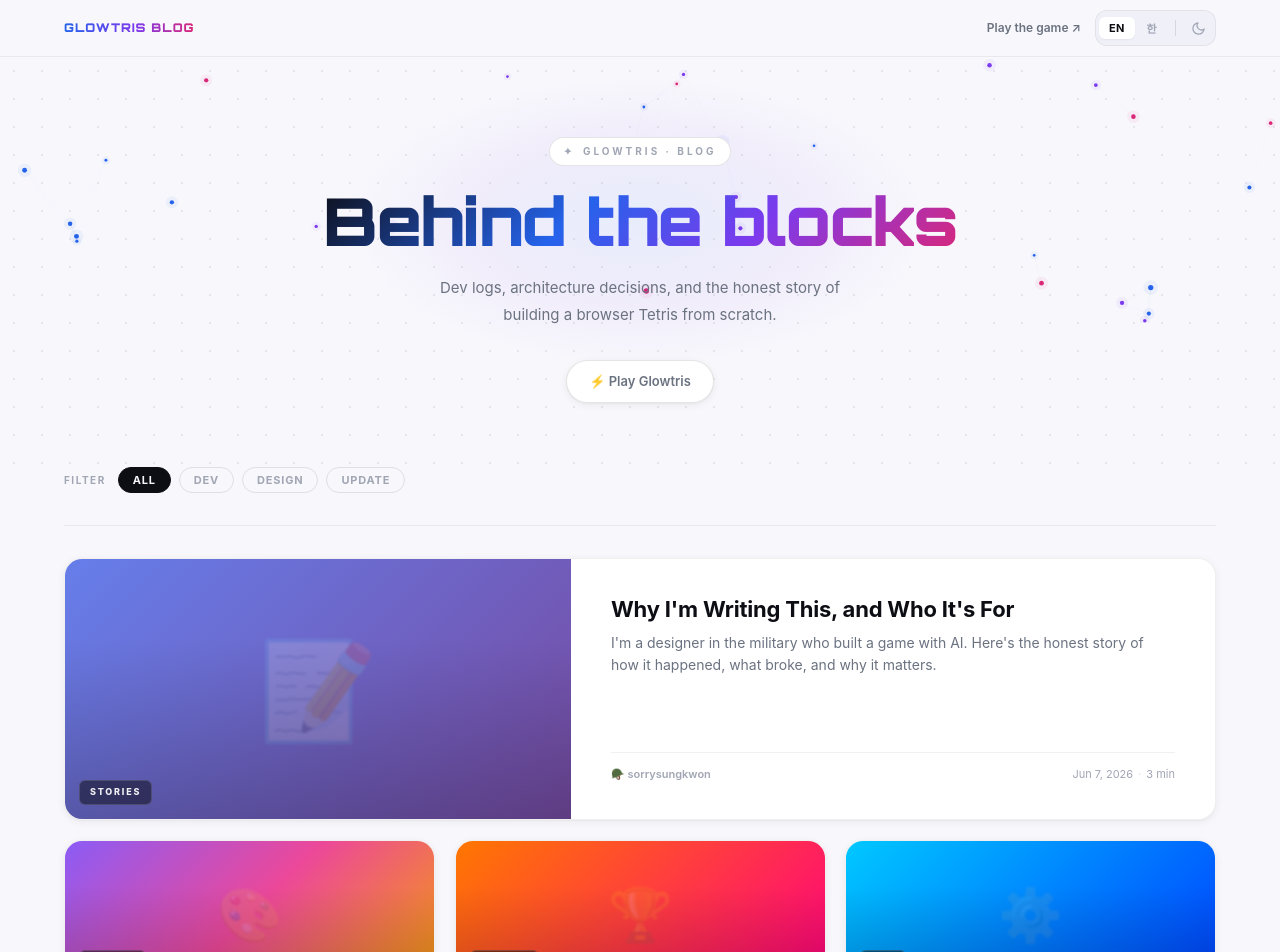
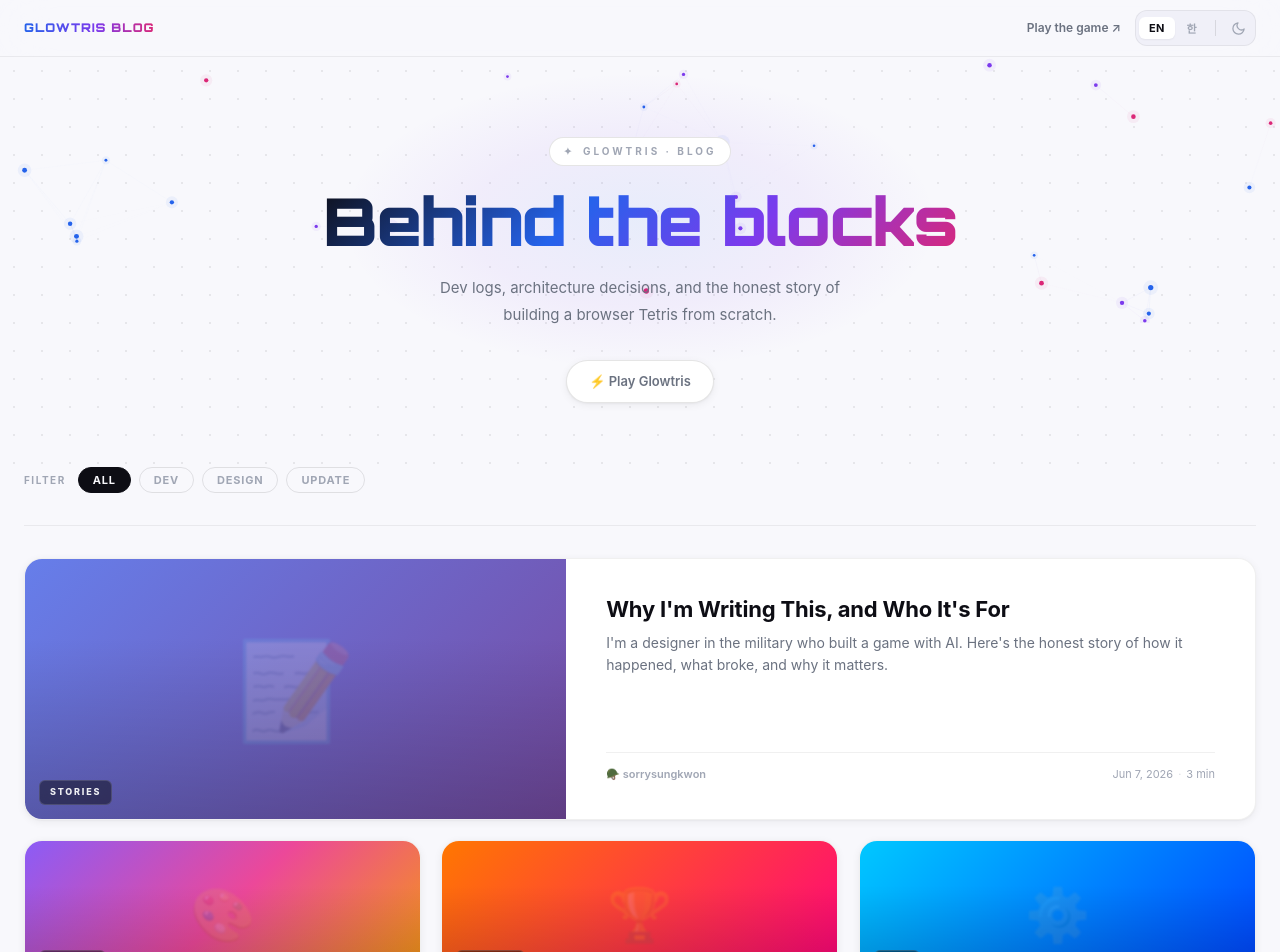
Before and after one commit to sorrysungkwon/glowtris-blog, a Next.js app: page / in a window 1280 px wide. Shown: the top 952 px of the page. Built offline with nearby package versions, Linux system fonts and the light colour scheme; a web font is replaced by a local one.

Commit message:
design: align editor and admin widths with GNB layout grid at 1280px

```diff
--- a/app/globals.css
+++ b/app/globals.css
@@ -126,7 +126,7 @@
 button { font-family: inherit; cursor: pointer; border: none; }
 
 /* ─── Layout ─────────────────────────────────────────────────────────────── */
-.container { max-width: 1200px; margin: 0 auto; padding: 0 var(--space-6); }
+.container { max-width: 1280px; margin: 0 auto; padding: 0 var(--space-6); }
 @media (max-width: 640px) { .container { padding: 0 var(--space-4); } }
 
 /* ─── Header — Gestalt: Figure-Ground + Continuity ───────────────────────── */
@@ -959,8 +959,13 @@
   z-index: 100;
   box-shadow: var(--shadow-xs);
 }
+@media (max-width: 640px) {
+  .admin-header {
+    padding: 0 var(--space-4);
+  }
+}
 .admin-header-inner {
-  max-width: 1400px;
+  max-width: 1280px;
   margin: 0 auto;
   height: 56px;
   display: flex;
@@ -985,9 +990,14 @@
 
 /* Posts grid — admin */
 .admin-body {
-  max-width: 1400px;
+  max-width: 1280px;
   margin: 0 auto;
   padding: var(--space-8) var(--space-6);
+}
+@media (max-width: 640px) {
+  .admin-body {
+    padding: var(--space-8) var(--space-4);
+  }
 }
 .admin-section-title {
   font-size: 11px;
@@ -1084,6 +1094,11 @@
   z-index: 50;
   box-shadow: var(--shadow-xs);
 }
+@media (max-width: 640px) {
+  .editor-header {
+    padding: 0 var(--space-4);
+  }
+}
 .editor-header-inner {
   max-width: 1280px;
   margin: 0 auto;
@@ -1175,6 +1190,12 @@
   display: flex;
   overflow: hidden;
   justify-content: center;
+  padding: 0 var(--space-6);
+}
+@media (max-width: 640px) {
+  .editor-body {
+    padding: 0 var(--space-4);
+  }
 }
 .editor-split {
   display: grid;
```
